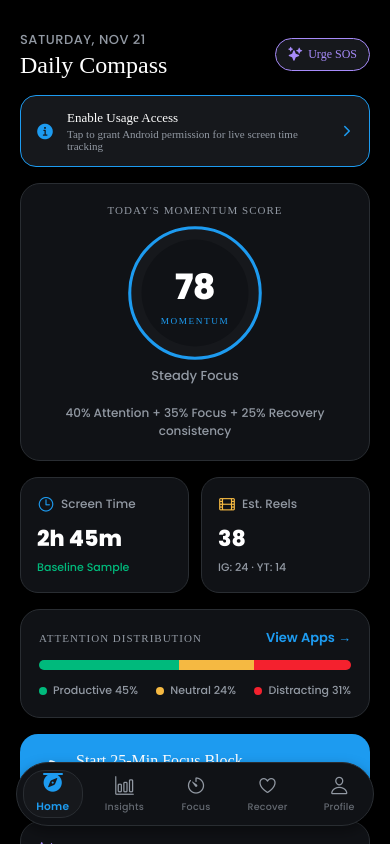
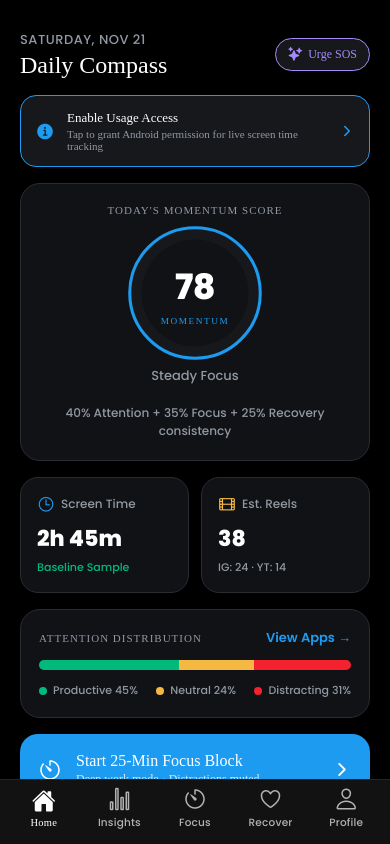
Before and after one commit to dhruviin/brainspace, a React Native app: screen / in a window 390 px wide. Built offline with nearby package versions, Linux system fonts and the light colour scheme; a web font is replaced by a local one.

Commit message:
feat(navigation): implement exact Spotify-style bottom tab bar

```diff
--- a/App.tsx
+++ b/App.tsx
@@ -12,7 +12,7 @@ import { RecoverScreen } from './src/screens/RecoverScreen';
 import { ProfileScreen } from './src/screens/ProfileScreen';
 import { UrgeModal } from './src/components/UrgeModal';
 import { LaunchSplash } from './src/components/LaunchSplash';
-import { LiquidTabBar } from './src/components/LiquidTabBar';
+import { SpotifyTabBar } from './src/components/SpotifyTabBar';
 
 export default function App() {
   const [fontsLoaded] = useFonts({
@@ -58,9 +58,8 @@ export default function App() {
           )}
         </View>
 
-        {/* Liquid Tab Bar (Configurable: 'capsule' | 'center-prominent' | 'refined-split') */}
-        <LiquidTabBar
-          variant="capsule"
+        {/* Spotify-style Bottom Navigation Bar */}
+        <SpotifyTabBar
           currentTab={currentTab}
           onSelectTab={setCurrentTab}
           theme={theme}
--- /dev/null
+++ b/src/components/SpotifyTabBar.tsx
@@ -0,0 +1,171 @@
+import React, { useRef } from 'react';
+import {
+  View,
+  Text,
+  StyleSheet,
+  TouchableOpacity,
+  Platform,
+  Animated,
+} from 'react-native';
+import { Ionicons } from '@expo/vector-icons';
+import { Fonts, ThemeColors } from '../theme/tokens';
+import { TabType } from '../types';
+
+interface SpotifyTabBarProps {
+  currentTab: TabType;
+  onSelectTab: (tab: TabType) => void;
+  theme?: ThemeColors;
+}
+
+interface TabItemDef {
+  key: TabType;
+  label: string;
+  activeIcon: keyof typeof Ionicons.glyphMap;
+  inactiveIcon: keyof typeof Ionicons.glyphMap;
+}
+
+const SPOTIFY_TABS: TabItemDef[] = [
+  { key: 'home', label: 'Home', activeIcon: 'home', inactiveIcon: 'home-outline' },
+  { key: 'insights', label: 'Insights', activeIcon: 'stats-chart', inactiveIcon: 'stats-chart-outline' },
+  { key: 'focus', label: 'Focus', activeIcon: 'timer', inactiveIcon: 'timer-outline' },
+  { key: 'recover', label: 'Recover', activeIcon: 'heart', inactiveIcon: 'heart-outline' },
+  { key: 'profile', label: 'Profile', activeIcon: 'person', inactiveIcon: 'person-outline' },
+];
+
+// Spotify signature palette
+const SPOTIFY_INACTIVE = '#B3B3B3';
+const SPOTIFY_ACTIVE = '#FFFFFF';
+const SPOTIFY_BG = '#121212';
+const SPOTIFY_BORDER = 'rgba(255, 255, 255, 0.08)';
+
+export const SpotifyTabBar: React.FC<SpotifyTabBarProps> = ({
+  currentTab,
+  onSelectTab,
+}) => {
+  return (
+    <View style={styles.container}>
+      <View style={styles.topBorder} />
+      <View style={styles.tabsRow} accessibilityRole="tablist">
+        {SPOTIFY_TABS.map((tab) => {
+          const isFocused = currentTab === tab.key;
+          return (
+            <SpotifyTabButton
+              key={tab.key}
+              tab={tab}
+              isFocused={isFocused}
+              onPress={() => onSelectTab(tab.key)}
+            />
+          );
+        })}
+      </View>
+    </View>
+  );
+};
+
+interface SpotifyTabButtonProps {
+  tab: TabItemDef;
+  isFocused: boolean;
+  onPress: () => void;
+}
+
+const SpotifyTabButton: React.FC<SpotifyTabButtonProps> = ({
+  tab,
+  isFocused,
+  onPress,
+}) => {
+  const scaleAnim = useRef(new Animated.Value(1)).current;
+
+  const handlePressIn = () => {
+    Animated.spring(scaleAnim, {
+      toValue: 0.92,
+      useNativeDriver: true,
+      friction: 8,
+      tension: 300,
+    }).start();
+  };
+
+  const handlePressOut = () => {
+    Animated.spring(scaleAnim, {
+      toValue: 1,
+      useNativeDriver: true,
+      friction: 5,
+      tension: 200,
+    }).start();
+  };
+
+  const color = isFocused ? SPOTIFY_ACTIVE : SPOTIFY_INACTIVE;
+
+  return (
+    <TouchableOpacity
+      activeOpacity={1}
+      onPress={onPress}
+      onPressIn={handlePressIn}
+      onPressOut={handlePressOut}
+      style={styles.tabButton}
+      accessibilityRole="tab"
+      accessibilityLabel={tab.label}
+      accessibilityState={{ selected: isFocused }}
+    >
+      <Animated.View style={[styles.iconWrapper, { transform: [{ scale: scaleAnim }] }]}>
+        <Ionicons
+          name={isFocused ? tab.activeIcon : tab.inactiveIcon}
+          size={24}
+          color={color}
+        />
+        <Text
+          numberOfLines={1}
+          style={[
+            styles.tabLabel,
+            {
+              color,
+              fontFamily: isFocused ? Fonts.bold : Fonts.medium,
+            },
+          ]}
+        >
+          {tab.label}
+        </Text>
+      </Animated.View>
+    </TouchableOpacity>
+  );
+};
+
+const styles = StyleSheet.create({
+  container: {
+    position: 'absolute',
+    bottom: 0,
+    left: 0,
+    right: 0,
+    backgroundColor: SPOTIFY_BG,
+    zIndex: 9999,
+    elevation: 16,
+  },
+  topBorder: {
+    height: 1,
+    backgroundColor: SPOTIFY_BORDER,
+    width: '100%',
+  },
+  tabsRow: {
+    flexDirection: 'row',
+    height: 56,
+    marginBottom: Platform.OS === 'ios' ? 24 : 8,
+    alignItems: 'center',
+    justifyContent: 'space-around',
+    paddingHorizontal: 6,
+  },
+  tabButton: {
+    flex: 1,
+    height: '100%',
+    alignItems: 'center',
+    justifyContent: 'center',
+  },
+  iconWrapper: {
+    alignItems: 'center',
+    justifyContent: 'center',
+    gap: 3,
+  },
+  tabLabel: {
+    fontSize: 10.5,
+    letterSpacing: 0.2,
+    textAlign: 'center',
+  },
+});
```
